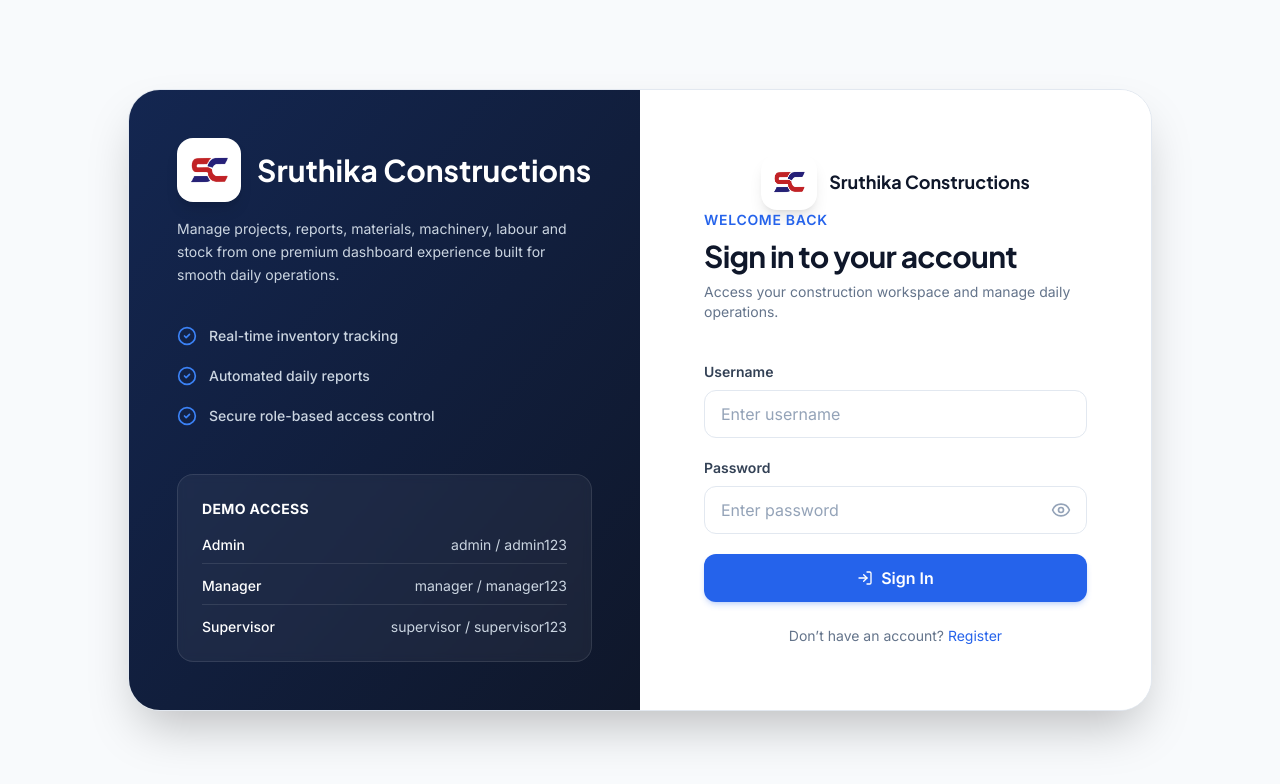
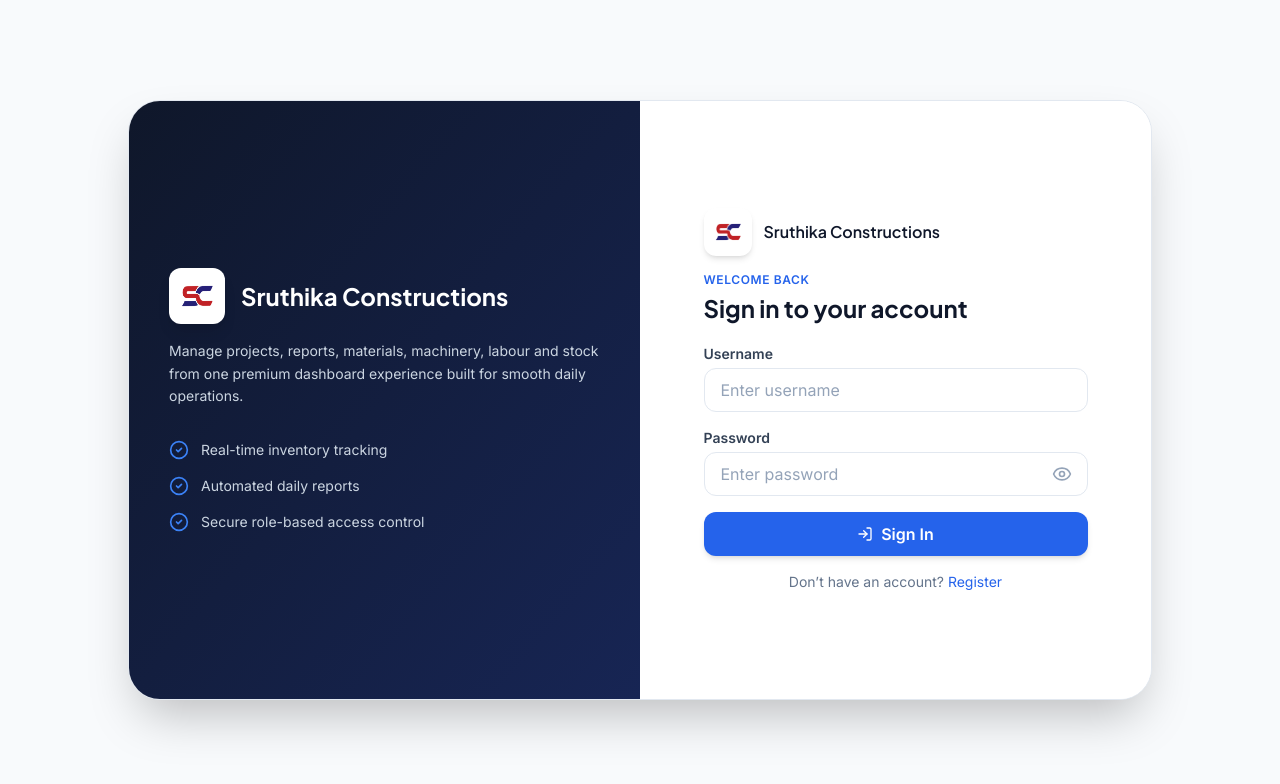
Before and after one commit to Maram-kalpana/construction-admin, a React (Vite) app: page /login in a window 1280 px wide. Shown: the top 784 px of the page. Built offline with nearby package versions, Linux system fonts and the light colour scheme.

Commit message:
initial commit

```diff
--- a/src/components/Sidebar.jsx
+++ b/src/components/Sidebar.jsx
@@ -20,8 +20,9 @@ import {
   Cog,
   UserCircle,
 } from "lucide-react";
+import logo from "../assets/logo.png";
 
-function SidebarGroup({ group, collapsed, isOpen, onToggle }) {
+function SidebarGroup({ group, collapsed, isOpen, onToggle, onItemClick }) {
   const location = useLocation();
 
   const hasActiveChild = group.items.some((item) =>
@@ -29,29 +30,29 @@ function SidebarGroup({ group, collapsed, isOpen, onToggle }) {
   );
 
   return (
-    <div className="mb-2">
+    <div className="mb-1">
       {/* Group Header */}
       {!collapsed ? (
         <button
           onClick={onToggle}
-          className={`w-full flex items-center gap-3 px-3 py-2 rounded-lg text-xs font-semibold uppercase tracking-wider transition ${
+          className={`w-full flex items-center gap-2 px-2 py-1.5 rounded-md text-[11px] font-semibold uppercase tracking-wider transition ${
             hasActiveChild
               ? "text-white bg-white/10"
               : "text-slate-400 hover:text-white hover:bg-white/5"
           }`}
         >
-          <group.icon className="w-4 h-4" />
+          <group.icon className="w-3.5 h-3.5" />
           <span className="flex-1 text-left">{group.label}</span>
           <ChevronDown
-            className={`w-3.5 h-3.5 transition ${
+            className={`w-3 h-3 transition ${
               isOpen ? "rotate-180" : ""
             }`}
           />
         </button>
       ) : (
-        <div className="flex justify-center py-3">
+        <div className="flex justify-center py-2">
           <div
-            className={`w-6 h-0.5 rounded-full ${
+            className={`w-5 h-0.5 rounded-full ${
               hasActiveChild ? "bg-blue-500" : "bg-slate-700"
             }`}
           />
@@ -61,8 +62,8 @@ function SidebarGroup({ group, collapsed, isOpen, onToggle }) {
       {/* Items */}
       {(isOpen || collapsed) && (
         <div
-          className={`space-y-1 ${
-            !collapsed ? "mt-2 ml-3 pl-3 border-l border-slate-700/60" : ""
+          className={`space-y-0.5 ${
+            !collapsed ? "mt-1 ml-2 pl-2 border-l border-slate-700/60" : ""
           }`}
         >
           {group.items.map((item) => {
@@ -72,7 +73,8 @@ function SidebarGroup({ group, collapsed, isOpen, onToggle }) {
               <NavLink
                 key={item.path}
                 to={item.path}
-                className={`group flex items-center gap-3 px-3 py-2 rounded-lg text-sm font-medium transition ${
+                onClick={onItemClick}
+                className={`group relative flex items-center gap-2 px-2 py-1.5 rounded-md text-[13px] font-medium transition ${
                   collapsed ? "justify-center px-0" : ""
                 } ${
                   isActive
@@ -80,12 +82,12 @@ function SidebarGroup({ group, collapsed, isOpen, onToggle }) {
                     : "text-slate-200 hover:bg-slate-800"
                 }`}
               >
-                <item.icon className="w-5 h-5" />
+                <item.icon className="w-4 h-4" />
                 {!collapsed && <span>{item.label}</span>}
 
-                {/* Tooltip */}
+                {/* Tooltip (collapsed) */}
                 {collapsed && (
-                  <div className="absolute left-full ml-2 px-2 py-1 bg-black text-white text-xs rounded opacity-0 group-hover:opacity-100 whitespace-nowrap">
+                  <div className="absolute left-full ml-2 px-2 py-1 bg-black text-white text-xs rounded opacity-0 group-hover:opacity-100 whitespace-nowrap z-50">
                     {item.label}
                   </div>
                 )}
@@ -153,6 +155,12 @@ export default function Sidebar({ isOpen, onClose }) {
     setOpenGroups((prev) => ({ ...prev, [label]: !prev[label] }));
   };
 
+  const handleItemClick = () => {
+    if (window.innerWidth < 1024) {
+      onClose(); // close sidebar on mobile after click
+    }
+  };
+
   return (
     <>
       {/* Overlay (Mobile) */}
@@ -166,26 +174,31 @@ export default function Sidebar({ isOpen, onClose }) {
       {/* Sidebar */}
     <aside
   className={`
-          fixed top-0 left-0 z-50 h-full bg-[#252b36] border-r border-[#343c46]
-          transform transition-transform duration-300
-          ${collapsed ? "w-[80px]" : "w-[240px]"}
+    fixed  top-0 left-0 z-50 h-screen overflow-hidden bg-[#252b36] border-r border-[#343c46]
+    transform transition-all duration-300
+    ${collapsed ? "w-[64px]" : "w-[200px]"}
     ${isOpen ? "translate-x-0" : "-translate-x-full"}
-          lg:translate-x-0 lg:static
+    lg:translate-x-0
     flex flex-col
   `}
 >
         {/* Logo */}
-        <div className="h-14 flex items-center px-4 border-b border-[#343c46] gap-2">
-          <div className="w-9 h-9 rounded-xl bg-gradient-to-br from-blue-600 to-violet-500 flex items-center justify-center">
-            <Zap className="w-4 h-4 text-white" />
+        <div className="h-14 flex items-center px-3 border-b border-[#343c46]">
+  <div
+    className={`bg-white rounded-md p-1 flex items-center justify-center transition-all duration-300 ${
+      collapsed ? "w-8 h-8 mx-auto" : "h-9 w-auto px-2"
+    }`}
+  >
+    <img
+      src={logo}
+      alt="logo"
+      className="h-full w-auto object-contain"
+    />
   </div>
-          {!collapsed && (
-            <span className="font-bold text-white text-lg">SR</span>
-          )}
 </div>
 
         {/* Nav */}
-        <nav className="flex-1 py-4 px-3 overflow-y-auto">
+  <nav className="flex-1 overflow-y-auto py-2 px-2 no-scrollbar">
           {navGroups.map((group) => (
             <SidebarGroup
               key={group.label}
@@ -193,30 +206,31 @@ export default function Sidebar({ isOpen, onClose }) {
               collapsed={collapsed}
               isOpen={openGroups[group.label]}
               onToggle={() => toggleGroup(group.label)}
+              onItemClick={handleItemClick}
             />
           ))}
         </nav>
 
         {/* User */}
         {!collapsed && (
-          <div className="mx-3 mb-2 p-3 rounded-xl bg-white/5 border border-white/10">
-            <div className="flex items-center gap-3">
-              <div className="w-9 h-9 rounded-full bg-blue-600 flex items-center justify-center text-white">
+          <div className="mx-2 mb-2 p-2 rounded-lg bg-white/5 border border-white/10">
+            <div className="flex items-center gap-2">
+              <div className="w-7 h-7 rounded-full bg-blue-600 flex items-center justify-center text-white text-xs">
                 JD
               </div>
               <div className="flex-1">
-                <p className="text-sm text-white">John Doe</p>
-                <p className="text-xs text-slate-400">Admin</p>
+                <p className="text-[13px] text-white">John Doe</p>
+                <p className="text-[11px] text-slate-400">Admin</p>
               </div>
             </div>
           </div>
         )}
 
-        {/* Collapse button (desktop only) */}
+        {/* Collapse Button (Desktop) */}
         <div className="hidden lg:flex justify-center py-2 border-t border-[#343c46]">
           <button
             onClick={() => setCollapsed(!collapsed)}
-            className="w-8 h-8 flex items-center justify-center rounded-md text-slate-400 hover:bg-slate-800"
+            className="w-7 h-7 flex items-center justify-center rounded-md text-slate-400 hover:bg-slate-800"
           >
             {collapsed ? (
               <ChevronRight className="w-4 h-4" />
--- a/src/pages/Accounts.jsx
+++ b/src/pages/Accounts.jsx
@@ -41,20 +41,14 @@ export default function Accounts() {
   const [selectedDate, setSelectedDate] = useState("");
   const [rows, setRows] = useState(() => {
     const saved = localStorage.getItem("accountsData");
-    return saved ? JSON.parse(saved) : initialRows;
+    return saved ? JSON.parse(saved) : [];
   });
-  const [projectOptions, setProjectOptions] = useState(getProjectsFromStorage);
+  const [projectOptions, _setProjectOptions] = useState(getProjectsFromStorage);
 
   const [drawerOpen, setDrawerOpen] = useState(false);
   const [drawerMode, setDrawerMode] = useState("add");
   const [editingId, setEditingId] = useState(null);
   const [formData, setFormData] = useState(emptyForm);
-
-  useEffect(() => {
-    if (drawerOpen) {
-      setProjectOptions(getProjectsFromStorage());
-    }
-  }, [drawerOpen]);
 
   useEffect(() => {
     localStorage.setItem("accountsData", JSON.stringify(rows));
@@ -151,7 +145,7 @@ export default function Accounts() {
     <>
       <AdminLayout>
         <div className="space-y-4">
-          <div className="flex items-center justify-between gap-4 flex-wrap">
+          <div className="flex flex-col sm:flex-row items-start sm:items-center justify-between gap-3 sm:gap-4">
             <p className="text-sm md:text-[15px] leading-6 text-muted-foreground">
               {rows.length} account entries.
             </p>
@@ -200,8 +194,8 @@ export default function Accounts() {
             Current Balance: ₹{totalAllocated.toLocaleString()}
           </div>
 
-          <div className="bg-card rounded-xl border border-border overflow-hidden">
-  <table className="w-full text-sm border-collapse">
+          <div className="bg-card rounded-xl border border-border overflow-hidden overflow-x-auto">
+  <table className="w-full text-sm border-collapse min-w-[650px]">
 
     {/* HEADER */}
     <thead>
--- a/src/pages/Login.jsx
+++ b/src/pages/Login.jsx
@@ -1,9 +1,9 @@
 import { useState } from "react";
-// 👇 FIX 1: CheckCircle2 icon import kiya features list ke liye
-import { Eye, EyeOff, LogIn, Building2, CheckCircle2 } from "lucide-react";
+import { Eye, EyeOff, LogIn, CheckCircle2 } from "lucide-react";
 import { useAuth } from "../context/AuthContext";
 import { useNavigate } from "react-router-dom";
 import logo from "../assets/logo.png";
+
 export default function Login() {
   const { login } = useAuth();
   const navigate = useNavigate();
@@ -18,7 +18,7 @@ export default function Login() {
     e.preventDefault();
 
     const success = await login({
-    login: form.username.trim(),   // 👈 THIS MUST BE EMAIL
+      login: form.username.trim(),
       password: form.password,
     });
 
@@ -29,100 +29,89 @@ export default function Login() {
 
     navigate("/dashboard", { replace: true });
   };
+
   return (
-    <div className="fixed inset-0 bg-slate-50 flex items-center justify-center p-4 sm:p-8 overflow-y-auto [&::-webkit-scrollbar]:hidden [-ms-overflow-style:none] [scrollbar-width:none]">
+    <div className="fixed inset-0 bg-slate-50 flex items-center justify-center p-3 sm:p-6 overflow-y-auto">
 
-      <div className="w-full max-w-5xl bg-white rounded-[32px] shadow-2xl flex overflow-hidden min-h-[600px] border border-slate-200 m-auto">
+      <div className="w-full max-w-5xl bg-white rounded-[32px] shadow-2xl flex overflow-hidden min-h-[600px] border border-slate-200">
 
-        {/* LEFT SIDE: Dark Panel */}
-        <div className="hidden lg:flex w-1/2 bg-slate-900 p-12 flex-col justify-between relative overflow-hidden">
-          <div className="absolute top-0 left-0 w-full h-full bg-gradient-to-br from-blue-600/20 to-transparent pointer-events-none"></div>
+        {/* LEFT SIDE */}
+        <div className="hidden lg:flex w-1/2 bg-gradient-to-br from-slate-900 to-blue-950 px-10 py-12 flex-col justify-center gap-10 relative">
 
-          <div className="relative z-10">
+          <div className="max-w-md">
+            {/* Logo + Title */}
             <div className="flex items-center gap-4">
-  <div className="w-16 h-16 rounded-2xl bg-white flex items-center justify-center shadow-lg p-2">
+              <div className="w-14 h-14 rounded-xl bg-white flex items-center justify-center shadow-lg p-2">
                 <img src={logo} alt="logo" className="w-full h-full object-contain" />
               </div>
 
-  <div>
-    <h1 className="text-2xl xl:text-3xl font-bold text-white leading-tight">
+              <h1 className="text-2xl font-bold text-white">
                 Sruthika Constructions
               </h1>
             </div>
-</div>
-            <p className="mt-4 text-sm leading-relaxed text-slate-300 max-w-md">
+
+            {/* Description */}
+            <p className="mt-4 text-sm text-slate-300 leading-relaxed">
               Manage projects, reports, materials, machinery, labour and stock
               from one premium dashboard experience built for smooth daily operations.
             </p>
 
-            {/* 👇 FIX 2: Khali space ko bharne ke liye naya feature list add kar diya */}
-            <div className="mt-10 space-y-5">
+            {/* Features */}
+            <div className="mt-8 space-y-4">
               <div className="flex items-center gap-3">
                 <CheckCircle2 className="w-5 h-5 text-blue-500" />
-                <span className="text-slate-300 text-sm font-medium">Real-time inventory tracking</span>
+                <span className="text-slate-300 text-sm">
+                  Real-time inventory tracking
+                </span>
               </div>
               <div className="flex items-center gap-3">
                 <CheckCircle2 className="w-5 h-5 text-blue-500" />
-                <span className="text-slate-300 text-sm font-medium">Automated daily reports</span>
+                <span className="text-slate-300 text-sm">
+                  Automated daily reports
+                </span>
               </div>
               <div className="flex items-center gap-3">
                 <CheckCircle2 className="w-5 h-5 text-blue-500" />
-                <span className="text-slate-300 text-sm font-medium">Secure role-based access control</span>
+                <span className="text-slate-300 text-sm">
+                  Secure role-based access control
+                </span>
+              </div>
             </div>
           </div>
         </div>
 
-          <div className="relative z-10 rounded-2xl border border-white/10 bg-white/5 p-6 mt-8 backdrop-blur-sm">
-            <p className="text-sm font-bold text-white tracking-wide uppercase">
-              Demo Access
-            </p>
-            <div className="mt-4 space-y-3 text-sm text-slate-300">
-              <p className="flex justify-between border-b border-white/10 pb-2">
-                <span className="font-medium text-white">Admin</span>
-                <span>admin / admin123</span>
-              </p>
-              <p className="flex justify-between border-b border-white/10 pb-2">
-                <span className="font-medium text-white">Manager</span>
-                <span>manager / manager123</span>
-              </p>
-              <p className="flex justify-between">
-                <span className="font-medium text-white">Supervisor</span>
-                <span>supervisor / supervisor123</span>
-              </p>
-            </div>
-          </div>
-        </div>
+        {/* RIGHT SIDE */}
+        <div className="w-full lg:w-1/2 flex items-center justify-center bg-white px-6 sm:px-10 lg:px-14">
 
-        {/* RIGHT SIDE: Light Panel */}
-        <div className="w-full lg:w-1/2 p-8 sm:p-12 lg:p-16 flex items-center justify-center bg-white">
-          <div className="w-full max-w-md">
+          <div className="w-full max-w-sm mx-auto text-left">
 
-            <div className="flex items-center justify-center gap-3">
-  <div className="w-14 h-14 rounded-2xl bg-white flex items-center justify-center shadow-lg p-2">
+            {/* Logo + Title */}
+            <div className="flex items-center gap-3">
+              <div className="w-12 h-12 rounded-xl bg-white flex items-center justify-center shadow-md p-2">
                 <img src={logo} alt="logo" className="w-full h-full object-contain" />
               </div>
 
-  <div className="text-left">
-    <h1 className="text-lg font-bold text-slate-900 leading-tight">
+              <h1 className="text-base font-semibold text-slate-900">
                 Sruthika Constructions
               </h1>
-
-  </div>
             </div>
 
-            <div className="mb-10 text-left">
-              <p className="text-sm font-semibold text-blue-600 uppercase tracking-wider">Welcome back</p>
-              <h2 className="mt-2 text-3xl font-heading font-bold text-slate-900 tracking-tight">
+            {/* Heading */}
+            <div className="mt-4">
+              <p className="text-xs font-semibold text-blue-600 uppercase tracking-wider">
+                Welcome back
+              </p>
+              <h2 className="mt-1 text-2xl font-bold text-slate-900">
                 Sign in to your account
               </h2>
-              <p className="mt-2 text-sm text-slate-500">
-                Access your construction workspace and manage daily operations.
-              </p>
             </div>
 
-            <form onSubmit={handleSubmit} className="space-y-5">
+            {/* Form */}
+            <form onSubmit={handleSubmit} className="mt-5 space-y-4">
+
+              {/* Username */}
               <div>
-                <label className="block text-sm font-semibold text-slate-700 mb-2">
+                <label className="block text-sm font-semibold text-slate-700 mb-1">
                   Username
                 </label>
                 <input
@@ -130,13 +119,14 @@ export default function Login() {
                   onChange={(e) =>
                     setForm((prev) => ({ ...prev, username: e.target.value }))
                   }
-                  className="w-full h-12 rounded-xl border border-slate-200 bg-white px-4 text-slate-900 placeholder:text-slate-400 outline-none transition focus:ring-2 focus:ring-blue-600/20 focus:border-blue-600"
+                  className="w-full h-11 rounded-xl border border-slate-200 px-4 text-slate-900 placeholder:text-slate-400 outline-none focus:ring-2 focus:ring-blue-600/20 focus:border-blue-600"
                   placeholder="Enter username"
                 />
               </div>
 
+              {/* Password */}
               <div>
-                <label className="block text-sm font-semibold text-slate-700 mb-2">
+                <label className="block text-sm font-semibold text-slate-700 mb-1">
                   Password
                 </label>
                 <div className="relative">
@@ -146,13 +136,13 @@ export default function Login() {
                     onChange={(e) =>
                       setForm((prev) => ({ ...prev, password: e.target.value }))
                     }
-                    className="w-full h-12 rounded-xl border border-slate-200 bg-white px-4 pr-12 text-slate-900 placeholder:text-slate-400 outline-none transition focus:ring-2 focus:ring-blue-600/20 focus:border-blue-600"
+                    className="w-full h-11 rounded-xl border border-slate-200 px-4 pr-12 text-slate-900 placeholder:text-slate-400 outline-none focus:ring-2 focus:ring-blue-600/20 focus:border-blue-600"
                     placeholder="Enter password"
                   />
                   <button
                     type="button"
                     onClick={() => setShowPassword((prev) => !prev)}
-                    className="absolute right-4 top-1/2 -translate-y-1/2 text-slate-400 hover:text-slate-600 transition"
+                    className="absolute right-4 top-1/2 -translate-y-1/2 text-slate-400"
                   >
                     {showPassword ? (
                       <EyeOff className="w-5 h-5" />
@@ -163,15 +153,18 @@ export default function Login() {
                 </div>
               </div>
 
+              {/* Button */}
               <button
                 type="submit"
-                className="w-full h-12 mt-4 rounded-xl bg-blue-600 text-white font-semibold shadow-md shadow-blue-600/20 hover:bg-blue-700 hover:shadow-lg transition-all flex items-center justify-center gap-2"
+                className="w-full h-11 mt-2 rounded-xl bg-blue-600 text-white font-semibold shadow-md hover:bg-blue-700 transition flex items-center justify-center gap-2"
               >
                 <LogIn className="w-4 h-4" />
                 Sign In
               </button>
             </form>
-            <p className="mt-6 text-sm text-center text-slate-500">
+
+            {/* Footer */}
+            <p className="mt-4 text-sm text-center text-slate-500">
               Don’t have an account?{" "}
               <span
                 className="text-blue-600 cursor-pointer"
@@ -181,24 +174,10 @@ export default function Login() {
               </span>
             </p>
 
-            <div className="mt-8 rounded-2xl border border-slate-200 bg-slate-50 p-5 lg:hidden">
-              <p className="text-sm font-bold text-slate-900 tracking-wide uppercase">Demo Access</p>
-              <div className="mt-3 space-y-2 text-sm text-slate-600">
-                <p className="flex justify-between border-b border-slate-200 pb-1">
-                  <span className="font-semibold text-slate-900">Admin</span> <span>admin / admin123</span>
-                </p>
-                <p className="flex justify-between border-b border-slate-200 pb-1">
-                  <span className="font-semibold text-slate-900">Manager</span> <span>manager / manager123</span>
-                </p>
-                <p className="flex justify-between">
-                  <span className="font-semibold text-slate-900">Supervisor</span> <span>supervisor / supervisor123</span>
-                </p>
           </div>
         </div>
 
       </div>
     </div>
-      </div>
-    </div>
   );
 }
--- a/src/pages/Reports.jsx
+++ b/src/pages/Reports.jsx
@@ -537,15 +537,15 @@ export default function Reports() {
 
         <div className="bg-card rounded-[28px] border border-border overflow-visible relative">
           <div className="border-b border-border px-4">
-            <div className="flex w-full border-b border-border">
+           <div className="flex gap-2 overflow-x-auto no-scrollbar border-b border-border px-2">
   {tabs.map((tab) => (
     <button
   key={tab}
   onClick={() => setActiveTab(tab)}
-  className={`flex-1 text-center py-3 text-sm font-semibold border-b-2 transition ${
-    activeTab === tab
-      ? "text-foreground border-primary"
-      : "text-muted-foreground border-transparent"
+  className={`flex-shrink-0 px-4 py-2 text-sm font-medium rounded-lg transition whitespace-nowrap ${
+   activeTab === tab
+  ? "bg-primary text-white"
+  : "text-muted-foreground hover:bg-muted"
   }`}
 >
   {tab}
```
Also changed, not shown: src/components/Layout.jsx (+16 -28 lines), src/index.css (+10 -0 lines), src/pages/Machinery.jsx (+13 -8 lines), src/pages/Projects.jsx (+11 -11 lines), src/pages/Users.jsx (+19 -12 lines), src/pages/Vendor.jsx (+18 -27 lines). Lines whose indentation alone changed are shown as unchanged.
